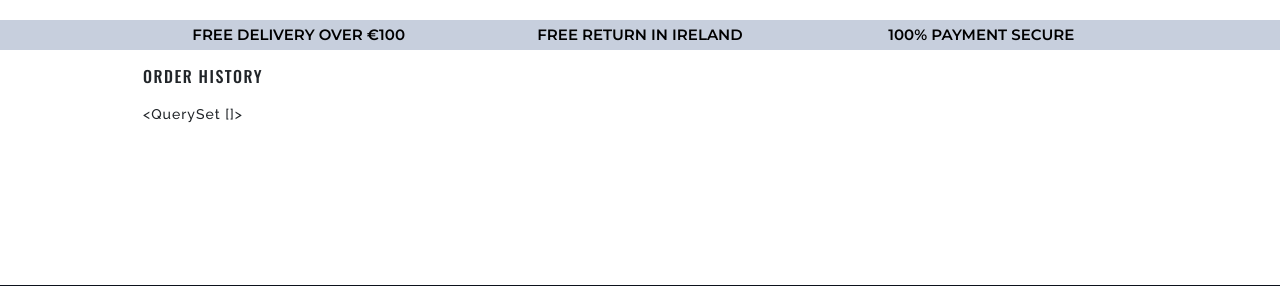
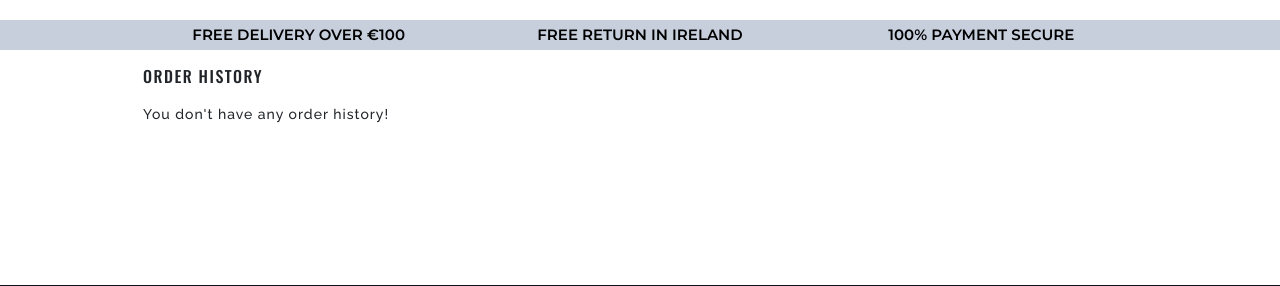
Before and after one commit to constantinadrian/gm_v2_unit_test, a Django app: page /profile/ in a window 1280 px wide, after a click on "HISTORY". Shown: the part 326-612 px from the top of the page. Run offline with Django 3.2, Linux system fonts and the light colour scheme; the visitor is signed in with stand-in values (Sample User, id 1); data comes from the database, SQL or seed files in the repository; data that the repository does not hold is empty; some libraries are stand-ins or nearby versions.

Commit message:
[Add] Added order history on profile page

```diff
--- a/checkout/admin.py
+++ b/checkout/admin.py
@@ -24,7 +24,7 @@ class OrderAdmin(admin.ModelAdmin):
     # Fiedls option to specified the order of the fields in admin
     # interface to avoid the fields adjusted by django due to the
     # use of some read-only fields
-    fields = ('order_number', 'date', 'full_name',
+    fields = ('order_number', 'user_profile', 'date', 'full_name',
               'email', 'phone_number', 'country',
               'postcode', 'town_or_city', 'street_address1',
               'street_address2', 'county', 'delivery_cost',
--- a/profiles/templates/profiles/profile.html
+++ b/profiles/templates/profiles/profile.html
@@ -65,7 +65,45 @@
                     <div class="row mt-3 py-5">
                         <div class="col-12">
                             <p class="brand-text">Order History</p>
-                            <p class="content-text">{{ orders }}</p>
+                            {% if orders %}
+                                <div class="order-history table-responsive">
+                                    <table class="table table-sm table-borderless">
+                                        <thead>
+                                            <tr>
+                                                <th>Order Number</th>
+                                                <th>Date</th>
+                                                <th>Items</th>
+                                                <th>Order Total</th>
+                                            </tr>
+                                        </thead>
+                                        <tbody>
+                                            {% for order in orders %}
+                                                <tr>
+                                                    <td>
+                                                        <a href="{% url 'order_history' order.order_number %}"
+                                                        title="{{ order.order_number }}">
+                                                            {{ order.order_number|truncatechars:6 }}
+                                                        </a>
+                                                    </td>
+                                                    <td>{{ order.date }}</td>
+                                                    <td>
+                                                        <ul class="list-unstyled">
+                                                            {% for item in order.lineitems.all %}
+                                                                <li class="small">
+                                                                    {{ item.product.name }} x{{ item.quantity }}
+                                                                </li>
+                                                            {% endfor %}
+                                                        </ul>
+                                                    </td>
+                                                    <td>${{ order.grand_total }}</td>
+                                                </tr>
+                                            {% endfor %}
+                                        </tbody>
+                                    </table>
+                                </div>
+                            {% else %}
+                                <p class="content-text">You don't have any order history!</p>
+                            {% endif %}
                         </div>
                     </div>
                 </div>
--- a/profiles/urls.py
+++ b/profiles/urls.py
@@ -2,5 +2,7 @@ from django.urls import path
 from . import views
 
 urlpatterns = [
-    path('', views.profile, name='profile')
+    path('', views.profile, name='profile'),
+    path('order_history/<order_number>', views.order_history,
+         name='order_history'),
 ]
--- a/profiles/views.py
+++ b/profiles/views.py
@@ -1,17 +1,22 @@
 from django.shortcuts import render, get_object_or_404
 from django.contrib import messages
+from django.contrib.auth.decorators import login_required
 
 from .models import UserProfile
 from .forms import UserProfileForm
 
+from checkout.models import Order
 
+
+@login_required
 def profile(request):
-    """ Display the user's profile. """
+    """
+    Display the user's profile.
+    """
     profile = get_object_or_404(UserProfile, user=request.user)
 
     if request.method == 'POST':
         form = UserProfileForm(request.POST, instance=profile)
-
         if form.is_valid():
             form.save()
             messages.success(request, 'Profile updated successfully')
@@ -30,3 +35,24 @@ def profile(request):
     }
 
     return render(request, template, context)
+
+
+@login_required
+def order_history(request, order_number):
+    """
+    Display the user's individual order.
+    """
+    order = get_object_or_404(Order, order_number=order_number)
+
+    messages.info(request, (
+        f'This is a past confirmation for order number {order_number}. '
+        'A confirmation email was sent on the order date.'
+    ))
+
+    template = 'checkout/checkout_success.html'
+    context = {
+        'order': order,
+        'from_profile': True,
+    }
+
+    return render(request, template, context)
```
Also changed, not shown: checkout/templates/checkout/checkout_success.html (+9 -0 lines), checkout/views.py (+45 -2 lines).
